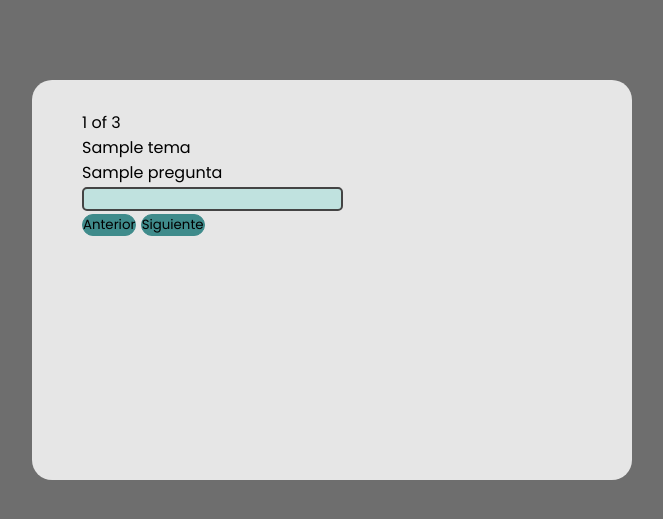
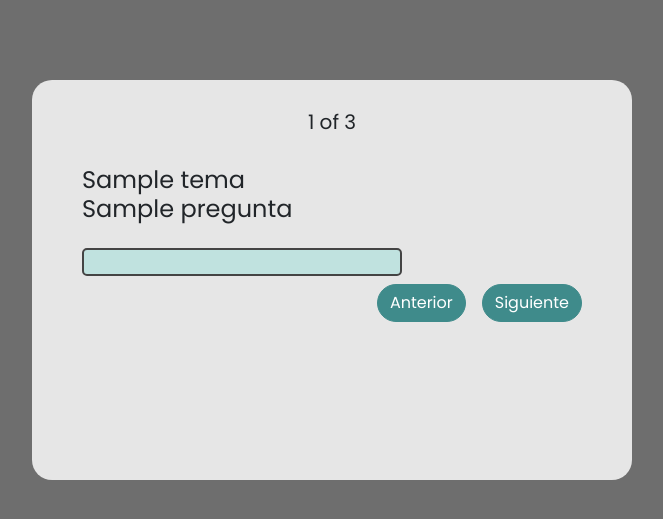
Before and after one commit to mauriciomss/quizA, a CodeIgniter 4 app: the page made by app/Views/Home.php in a window 1280 px wide. Shown: the top 519 px of the page, without its empty margins (308-971 px from the left). Run offline with PHP 8.4 and a stand-in for CodeIgniter, Linux system fonts and the light colour scheme; the template is opened without the code that fills it: most values are stand-ins (such as "Sample title", 1, 10 or a date in 2020); some libraries are stand-ins or nearby versions.

Commit message:
commit 13-07-2024 20:58:43

```diff
--- a/app/Views/Home.php
+++ b/app/Views/Home.php
@@ -2,9 +2,7 @@
 
 <div class="wrapper">
 
-    <div class="wrap" id="q1">
-
-        <input type="hidden" name="" value="<?=$pregunta->id;?>">
+    <div class="wrap" id="q">
 
         <div class="text-center pb-4">
             <div class="h5 font-weight-bold"><span id="number"> </span>1 of 3 </div>
@@ -13,6 +11,7 @@
         <div class="h4 font-weight-bold"><?=$pregunta->pregunta;?></div>
         <div class="pt-4">
             <form>
+                <input type="hidden" name="" value="<?=$pregunta->id;?>">
                 <?php if ($pregunta->tipo == 'C'): ?>
                     <label class="options">Si<input type="radio" name="radio"><span class="checkmark"></span></label>
                     <label class="options">No<input type="radio" name="radio"><span class="checkmark"></span></label>
--- a/app/Views/templates/header.php
+++ b/app/Views/templates/header.php
@@ -4,6 +4,9 @@
     <meta charset="utf-8">
     <meta name="viewport" content="width=device-width, initial-scale=1">
     <title>quizA</title>
+
+    <link href="https://cdn.jsdelivr.net/npm/bootstrap@5.0.2/dist/css/bootstrap.min.css" rel="stylesheet" integrity="sha384-EVSTQN3/azprG1Anm3QDgpJLIm9Nao0Yz1ztcQTwFspd3yD65VohhpuuCOmLASjC" crossorigin="anonymous">
+
 
     <style type="text/css">
 @import url('https://fonts.googleapis.com/css2?family=Poppins&display=swap');
```
